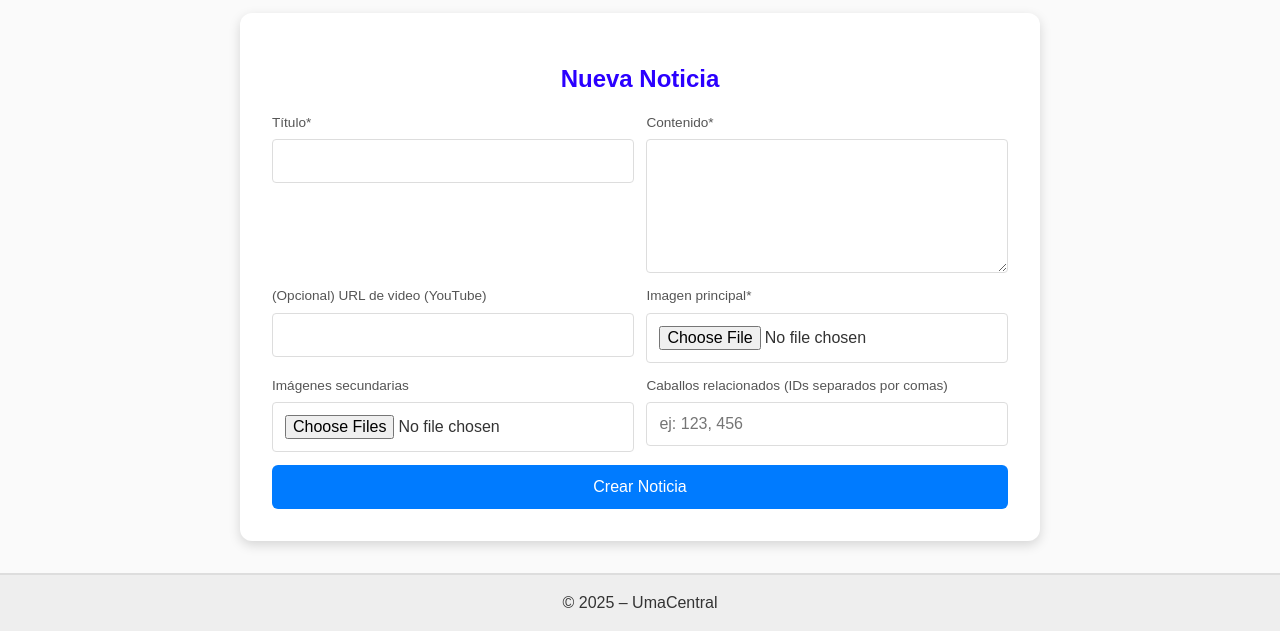
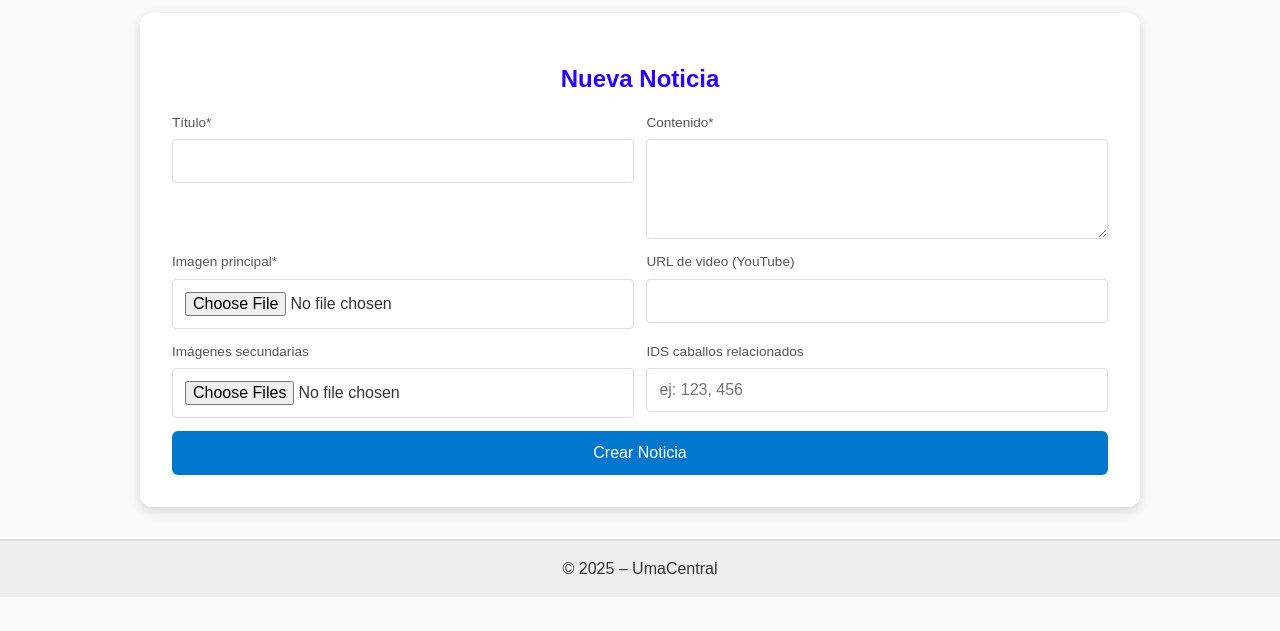
Before and after one commit to alr135/ADI25-26, a plain HTML site: page html/crear-noticia.html in a window 1280 px wide. Shown: the part 191-822 px from the top of the page. After the commit the page ends 800 px from the top, so only its background shows below. Drawn offline with Linux system fonts and the light colour scheme.

```diff
--- a/html/crear-noticia.html
+++ b/html/crear-noticia.html
@@ -2,7 +2,7 @@
 <html lang="es">
 <head>
   <meta charset="UTF-8">
-  <title>Crear Caballo - UmaCentral</title>
+  <title>Crear Noticia - UmaCentral</title>
   <link rel="stylesheet" href="styles.css">
 </head>
 <body>
@@ -25,31 +25,38 @@
     <h2 class="create-title">Nueva Noticia</h2>
 
     <form action="noticias-admin.html" method="get" class="create-form">
+
       <div class="form-field">
         <label class="form-label">Título*</label>
         <input type="text" class="form-input" name="titulo" required>
       </div>
+
       <div class="form-field">
         <label class="form-label">Contenido*</label>
-        <textarea class="form-input" name="contenido" rows="6" required></textarea>
+        <textarea class="form-input" name="contenido" required></textarea>
       </div>
-      <div class="form-field">
-        <label class="form-label">(Opcional) URL de video (YouTube)</label>
-        <input type="url" class="form-input" name="url_video">
-      </div>
+
       <div class="form-field">
         <label class="form-label">Imagen principal*</label>
         <input type="file" class="form-input" name="imagen_principal" required>
       </div>
+
+      <div class="form-field">
+        <label class="form-label">URL de video (YouTube)</label>
+        <input type="url" class="form-input" name="url_video">
+      </div>
+
       <div class="form-field">
         <label class="form-label">Imágenes secundarias</label>
         <input type="file" class="form-input" name="imagenes_secundarias" multiple>
       </div>
+
       <div class="form-field">
-        <label class="form-label">Caballos relacionados (IDs separados por comas)</label>
+        <label class="form-label">IDS caballos relacionados</label>
         <input type="text" class="form-input" name="caballos_relacionados" placeholder="ej: 123, 456">
       </div>
-      <button type="submit" class="auth-button">Crear Noticia</button>
+
+      <button type="submit" class="create-button">Crear Noticia</button>
     </form>
   </div>
   <footer data-component="SiteFooter">
--- a/html/styles.css
+++ b/html/styles.css
@@ -871,7 +871,7 @@
   padding: 2rem;
   border-radius: 12px;
   box-shadow: 0 4px 12px rgba(0,0,0,0.15);
-  max-width: 800px;
+  max-width: 1000px;
   margin: 0 auto;
 }
 
```
Also changed, not shown: html/crear-caballo.html (+4 -2 lines).
